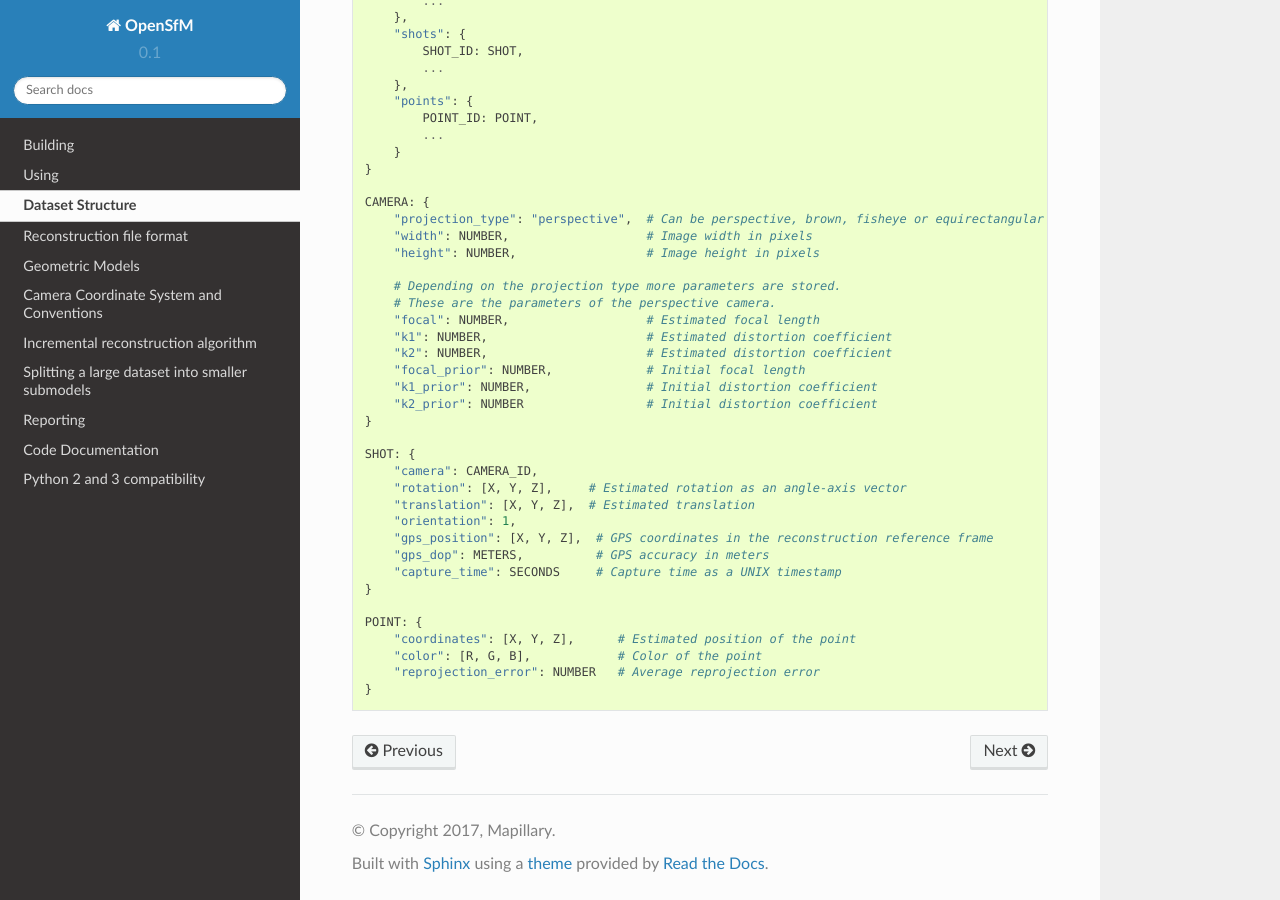
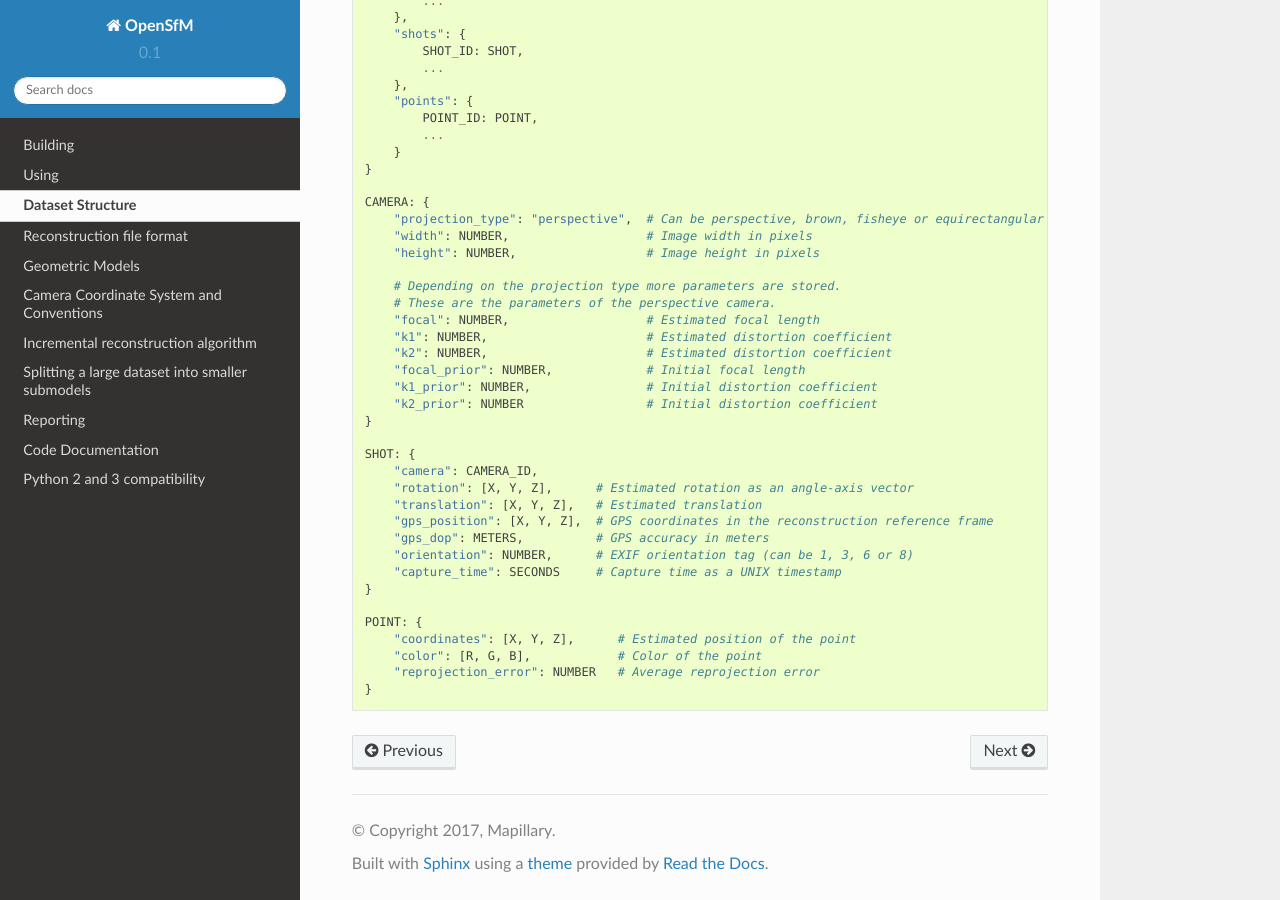
Before and after one commit to mapillary/OpenSfM, a Sphinx documentation site: the page built from doc/source/dataset.rst, in a window 1280 px wide and 900 px high, scrolled down 741 px. Built offline with Sphinx 7.4.7 and the Read the Docs theme 2.0.0, drawn with Linux system fonts in a browser that asks for light colours.

Commit message:
doc: add orientation tag

```diff
--- a/doc/source/dataset.rst
+++ b/doc/source/dataset.rst
@@ -64,11 +64,11 @@ The main output of OpenSfM is a reconstruction that contains the estimated camer
 
     SHOT: {
         "camera": CAMERA_ID,
-        "rotation": [X, Y, Z],     # Estimated rotation as an angle-axis vector
-        "translation": [X, Y, Z],  # Estimated translation
-        "orientation": 1,
+        "rotation": [X, Y, Z],      # Estimated rotation as an angle-axis vector
+        "translation": [X, Y, Z],   # Estimated translation
         "gps_position": [X, Y, Z],  # GPS coordinates in the reconstruction reference frame
         "gps_dop": METERS,          # GPS accuracy in meters
+        "orientation": NUMBER,      # EXIF orientation tag (can be 1, 3, 6 or 8)
         "capture_time": SECONDS     # Capture time as a UNIX timestamp
     }
 
```
